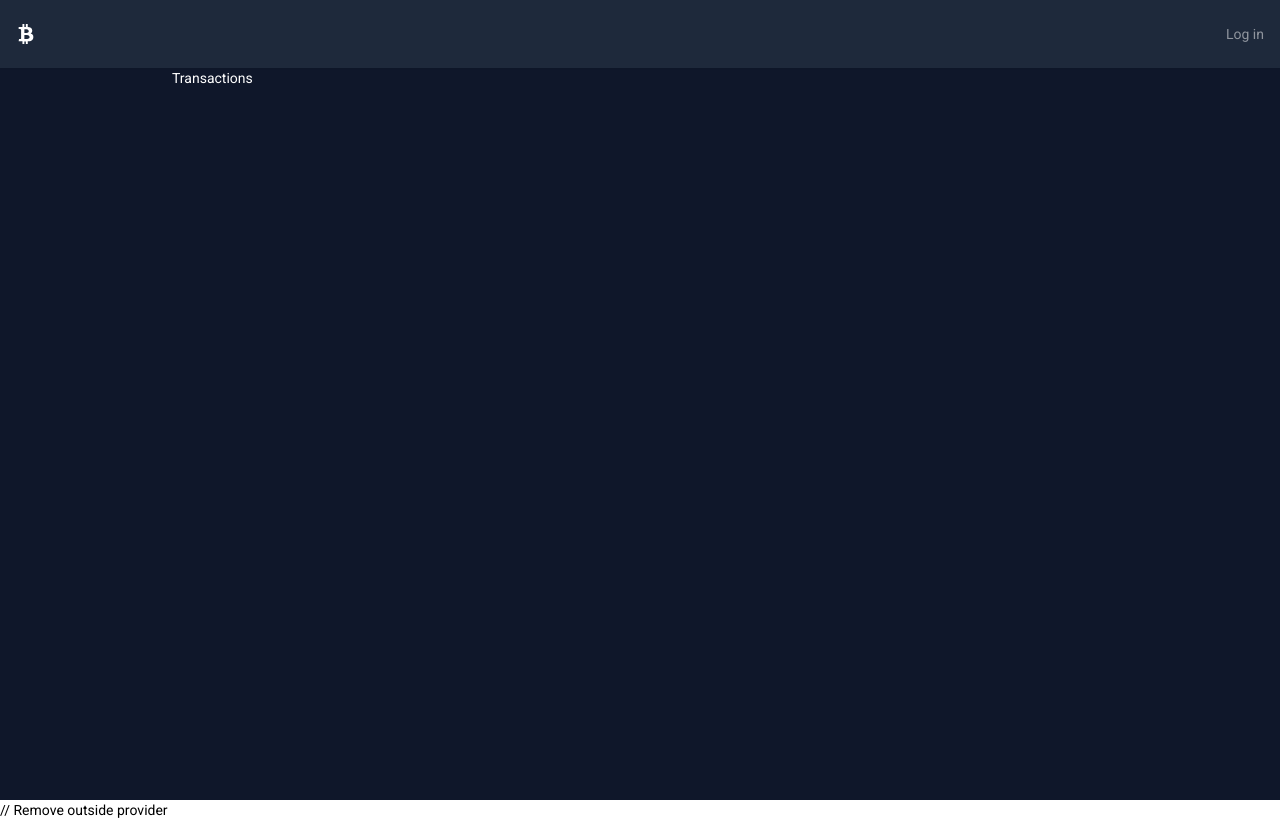
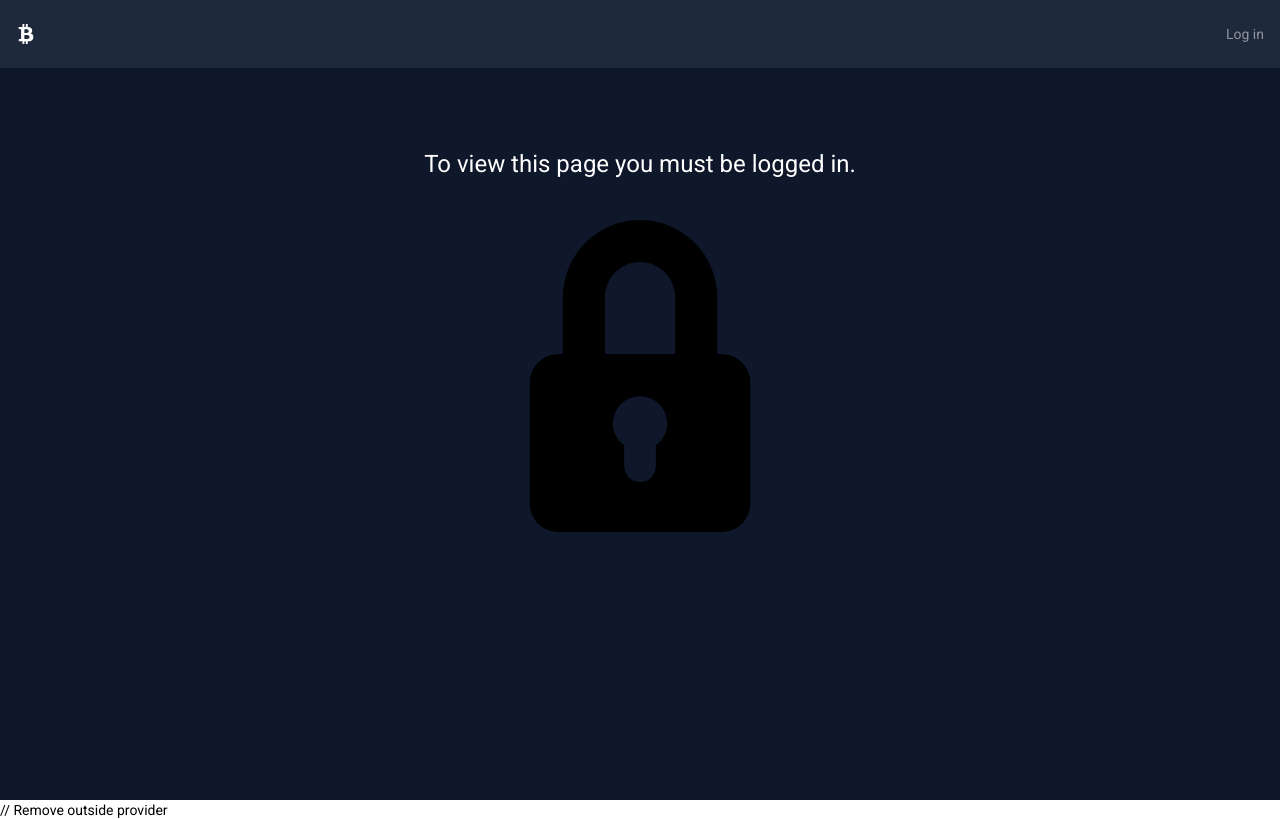
Before and after one commit to vladimirSEOadv/nest-and-typeorm, a React (Vite) app in the folder client/: page /transactions in a window 1280 px wide. Built offline with nearby package versions, Linux system fonts and the light colour scheme.

Commit message:
added protected routes

```diff
--- /dev/null
+++ b/client/src/components/ProtectedRoute.tsx
@@ -0,0 +1,23 @@
+import { FC, JSX } from 'react';
+import { useAuth } from '../hooks/useAuth.ts';
+import protectedImg from '../assets/big-lock.png';
+
+interface IProtectedRoute {
+	children: JSX.Element;
+}
+
+export const ProtectedRoute: FC<IProtectedRoute> = ({ children }) => {
+	const isAuth = useAuth();
+	return (
+		<>
+			{isAuth ? (
+				children
+			) : (
+				<div className="mt-20 flex flex-col items-center justify-center gap-10">
+					<h1 className="text-2xl">To view this page you must be logged in.</h1>
+					<img className="w-1/3" src={protectedImg} alt="protected" />
+				</div>
+			)}
+		</>
+	);
+};
--- a/client/src/router/router.tsx
+++ b/client/src/router/router.tsx
@@ -5,6 +5,7 @@ import { Home } from '../pages/Home.tsx';
 import { Transactions } from '../pages/Transactions.tsx';
 import { Categories } from '../pages/Categories.tsx';
 import { Auth } from '../pages/Auth.tsx';
+import { ProtectedRoute } from '../components/ProtectedRoute.tsx';
 
 export const router = createBrowserRouter([
 	{
@@ -18,11 +19,19 @@ export const router = createBrowserRouter([
 			},
 			{
 				path: 'transactions',
-				element: <Transactions />,
+				element: (
+					<ProtectedRoute>
+						<Transactions />
+					</ProtectedRoute>
+				),
 			},
 			{
 				path: 'categories',
-				element: <Categories />,
+				element: (
+					<ProtectedRoute>
+						<Categories />
+					</ProtectedRoute>
+				),
 			},
 			{
 				path: 'auth',
```
Also changed, not shown: client/src/assets/big-lock.png (added).
